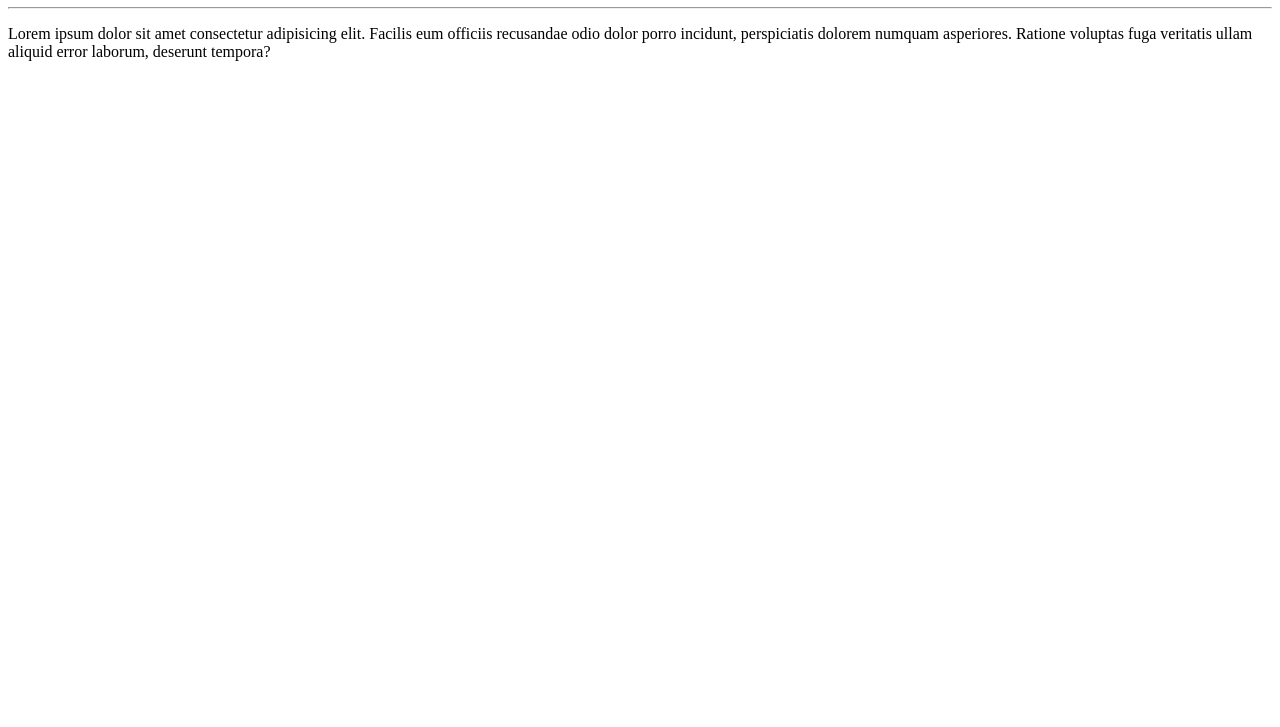
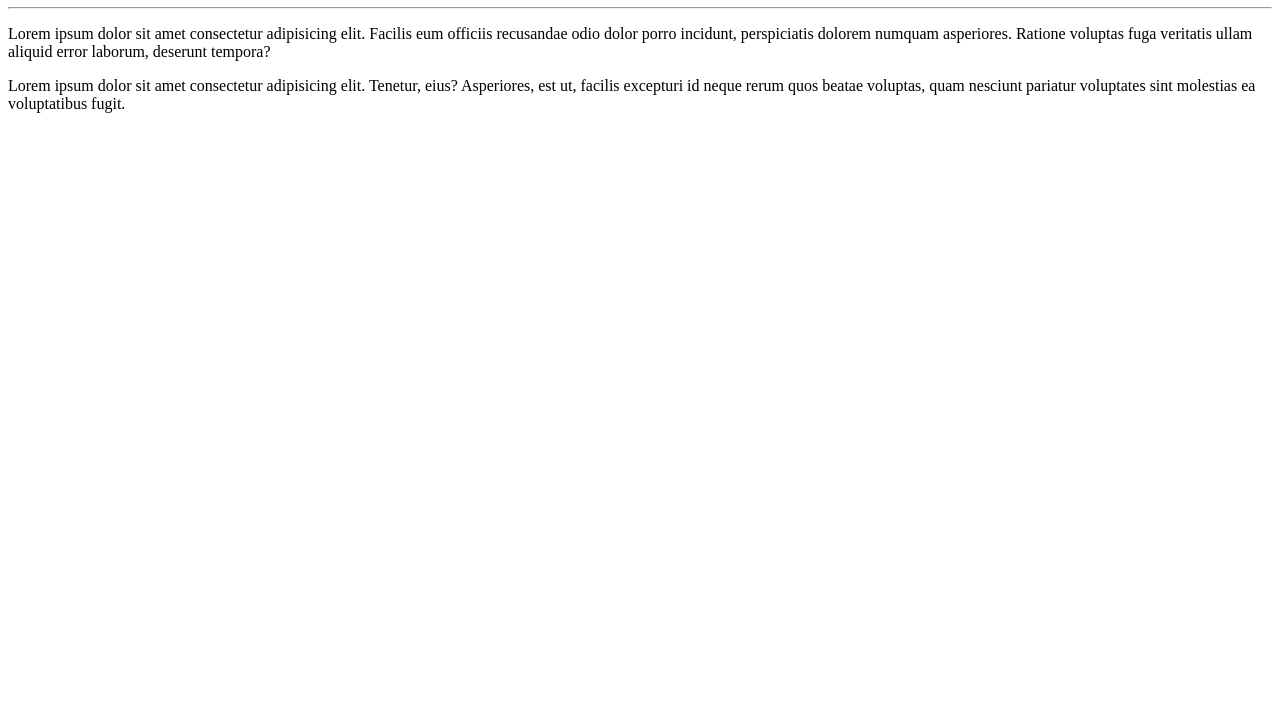
Before and after one commit to RuiSantosCV/Ola-Mundo, a plain HTML site: page site-exemplo/index.html in a window 1280 px wide. Shown: the part 73-800 px from the top of the page. Drawn offline with Linux system fonts and the light colour scheme.

Commit message:
adicionei um paragrafo

```diff
--- a/site-exemplo/index.html
+++ b/site-exemplo/index.html
@@ -9,5 +9,6 @@
     <h1>Olá, Mundo!</h1>
     <hr>
     <p>Lorem ipsum dolor sit amet consectetur adipisicing elit. Facilis eum officiis recusandae odio dolor porro incidunt, perspiciatis dolorem numquam asperiores. Ratione voluptas fuga veritatis ullam aliquid error laborum, deserunt tempora?</p>
+    <p>Lorem ipsum dolor sit amet consectetur adipisicing elit. Tenetur, eius? Asperiores, est ut, facilis excepturi id neque rerum quos beatae voluptas, quam nesciunt pariatur voluptates sint molestias ea voluptatibus fugit.</p>
 </body>
 </html>
```
